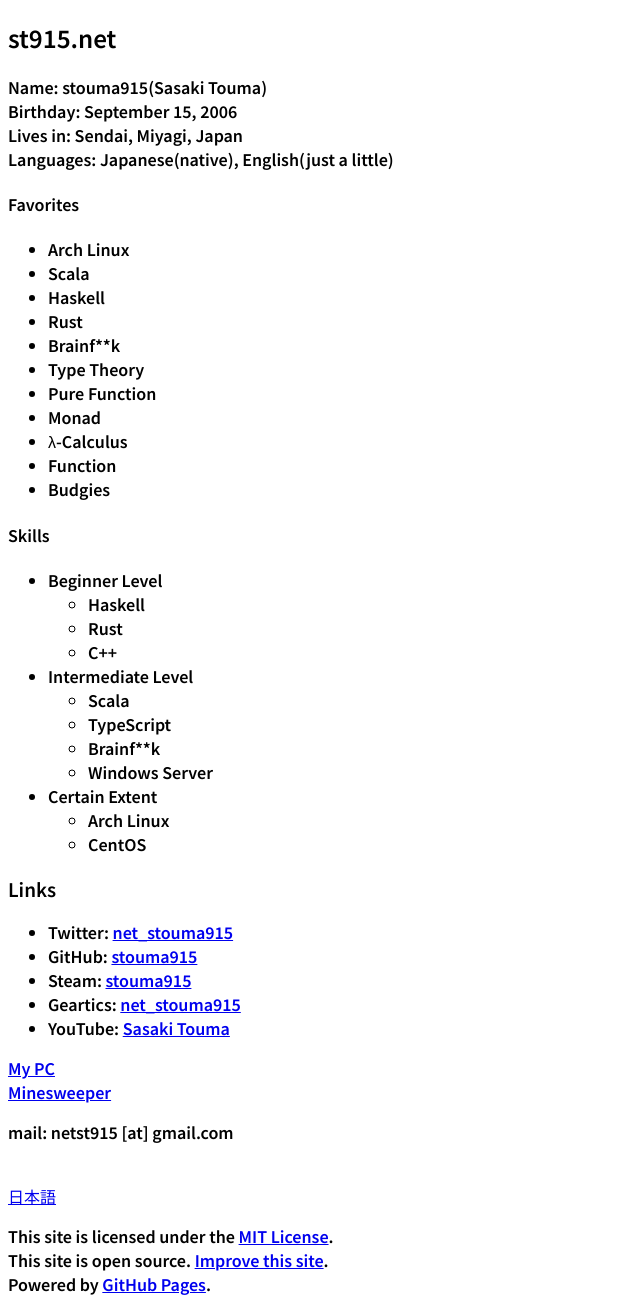
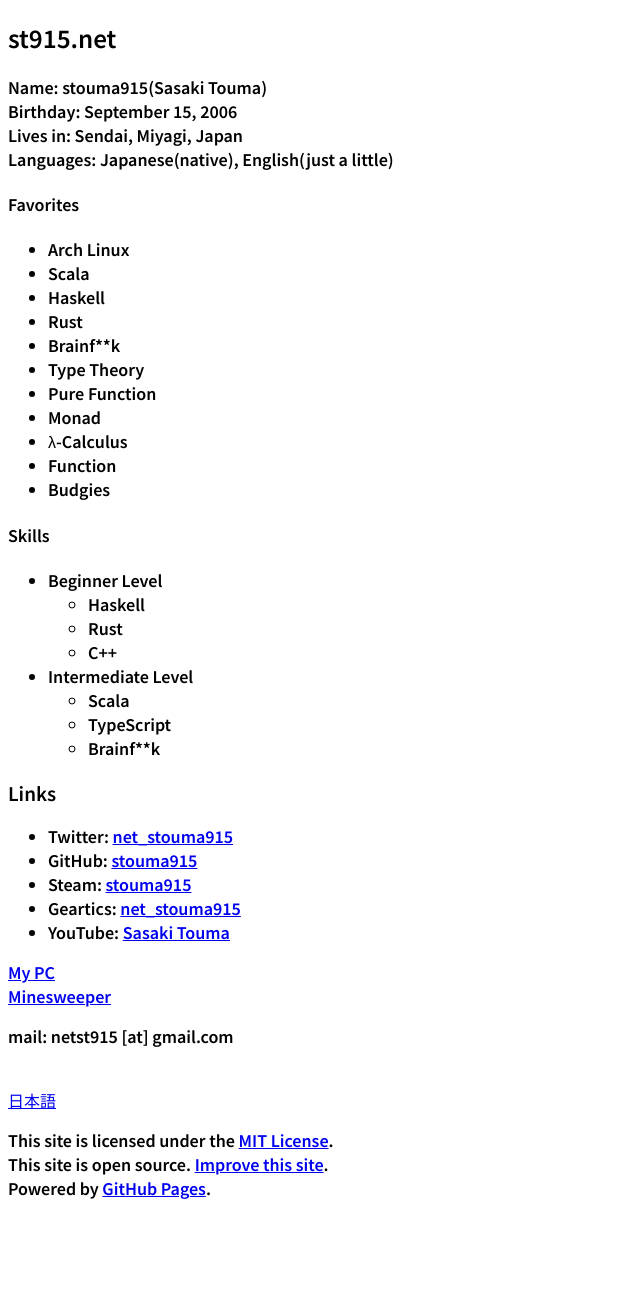
Before and after one commit to t-sasaki915/t-sasaki-net, a Jekyll site: the page built from docs/en/index.md, in a window 1280 px wide. Shown: the whole page, without its empty margins (0-640 px from the left). Built offline with Jekyll 4.4.1, drawn with Linux system fonts in a browser that asks for light colours; Markdown is read by kramdown in place of the engine named in the settings; after the commit the page ends 1216 px from its top, so only the background shows below that.

Commit message:
Update index.md

```diff
--- a/docs/en/index.md
+++ b/docs/en/index.md
@@ -33,10 +33,6 @@
   - Scala
   - TypeScript
   - Brainf\*\*k
-  - Windows Server
-- Certain Extent
-  - Arch Linux
-  - CentOS
 
 ### Links
 * Twitter: [net_stouma915](https://twitter.com/net_stouma915)
```
